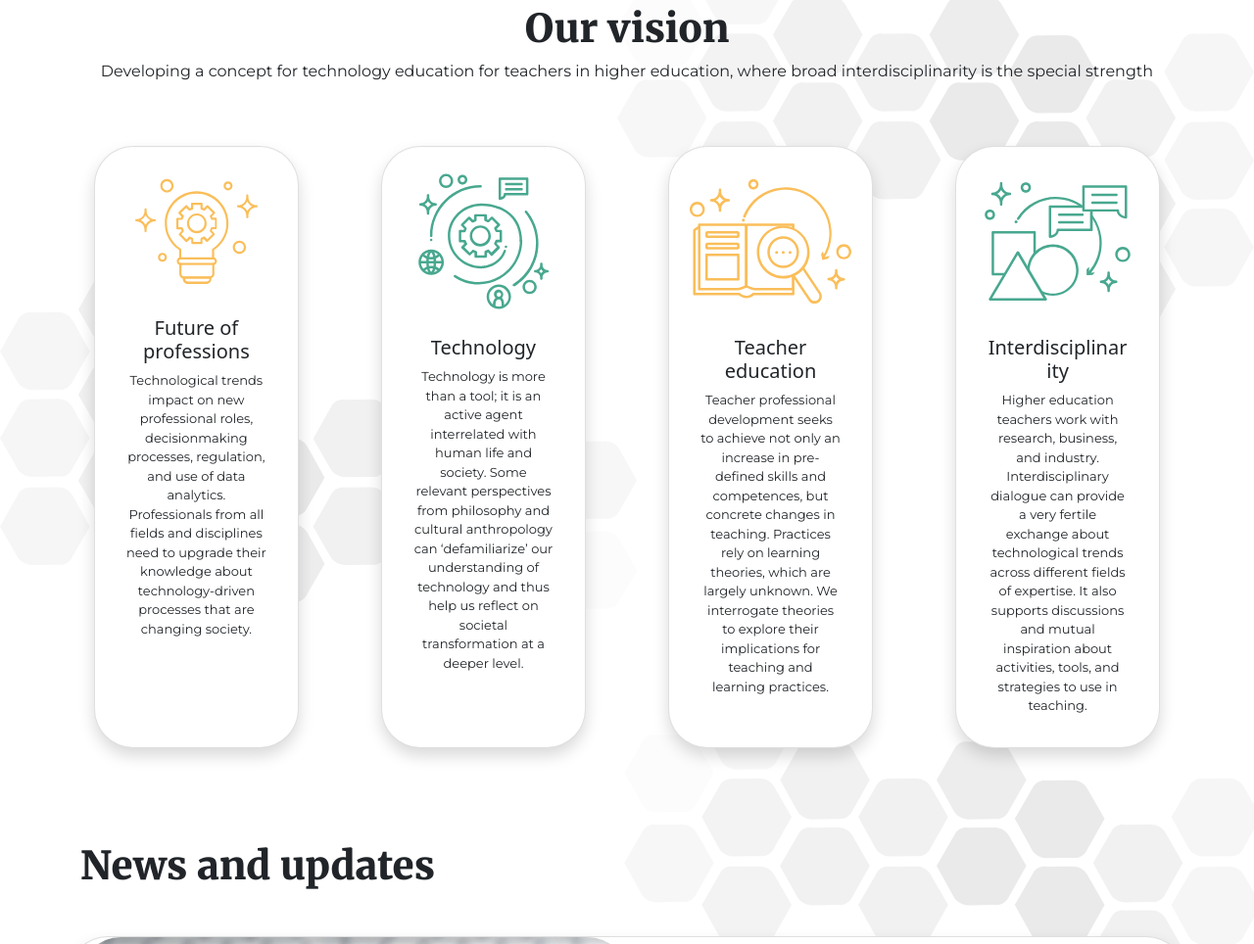
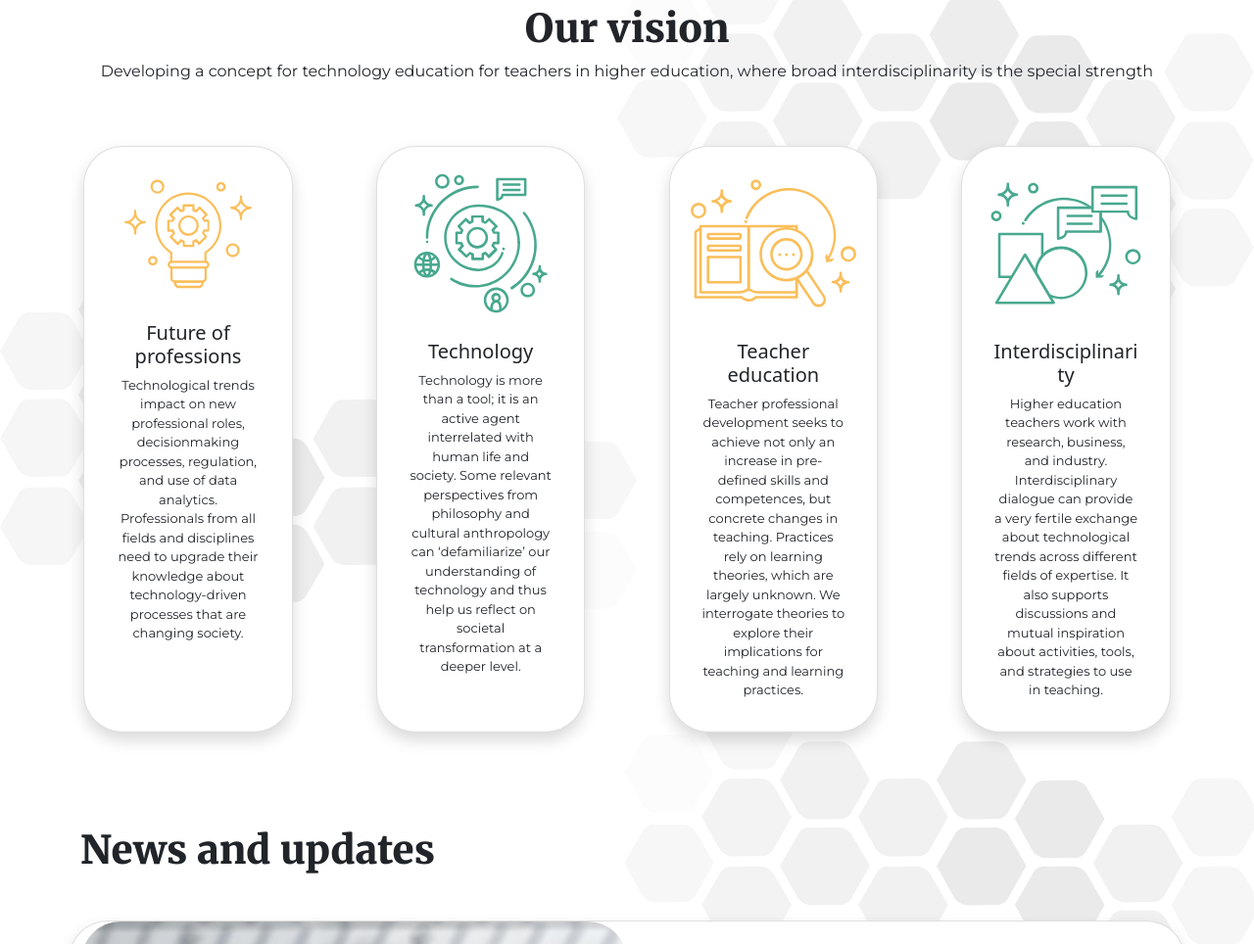
Before and after one commit to lolcatz1991/Teknosofikum, a plain HTML site: page index.html in a window 1280 px wide. Shown: the part 1538-2502 px from the top of the page at 98% size. Drawn offline with nearby package versions, Linux system fonts and the light colour scheme.

Commit message:
Update index.html

```diff
--- a/index.html
+++ b/index.html
@@ -246,7 +246,7 @@
           </div>
         </div>
 
-        <div class="row mt-5 justify-content-evenly text-center gx-0">
+        <div class="row mt-5 justify-content-evenly text-center">
           <div class="card rounded-edges shadow p-3 col-lg-2 col-md-6">
             <img
               src="/pics/About/Piktogrammer/Future of Professions.svg"
```
